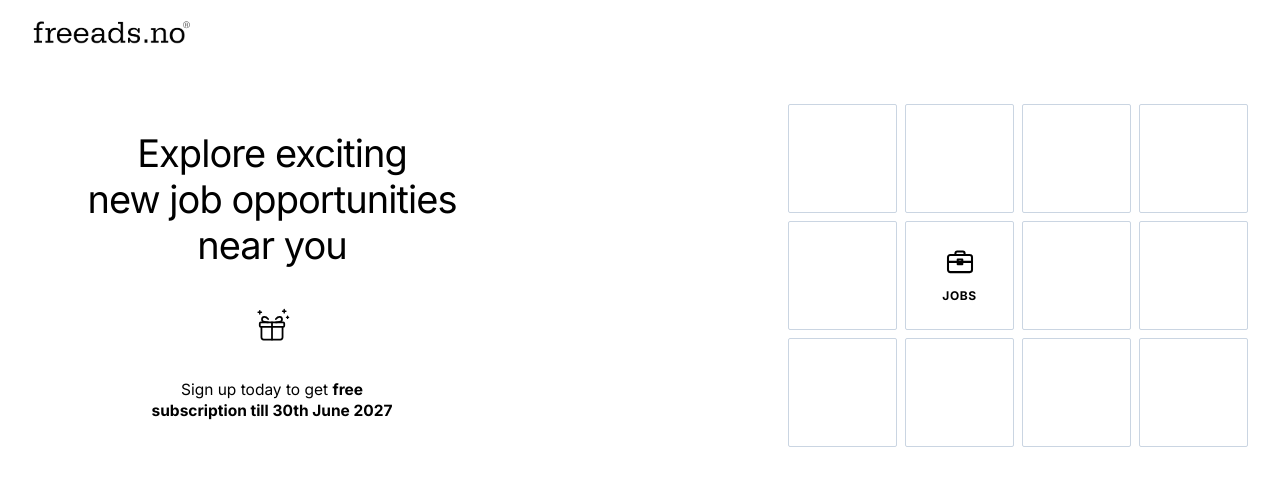
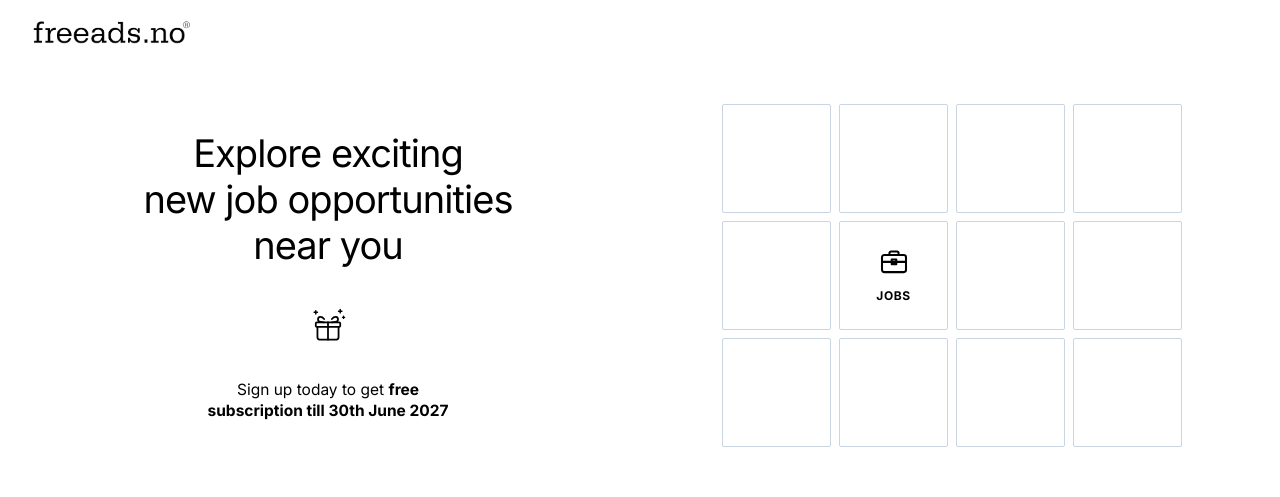
Before and after one commit to akanksha05Singh/Ad_Site, a React (Vite) app in the folder frontend/: page / in a window 1280 px wide. Shown: the top 497 px of the page. Built offline with nearby package versions, Linux system fonts and the light colour scheme; no server answers.

Commit message:
Center hero text directly in 50 percent left column matching annotation

```diff
--- a/frontend/src/components/LandingPage.jsx
+++ b/frontend/src/components/LandingPage.jsx
@@ -105,11 +105,11 @@ export default function LandingPage({
 
         {/* ── Hero Section (Left Text Module + Right 4x3 Categories Grid) ── */}
         <section className="pt-6 sm:pt-10 pb-16 sm:pb-20 w-full">
-          <div className="flex flex-col md:flex-row items-center justify-between gap-10 md:gap-8">
+          <div className="grid grid-cols-1 md:grid-cols-2 items-center gap-10 md:gap-8 w-full">
 
-            {/* Left Column: Heading + Gift Icon + Subscription Offer */}
-            <div className="w-full md:w-[480px] flex flex-col items-center text-center justify-between min-h-[300px] py-1">
-              <h1 className="text-[32px] sm:text-[38px] font-normal text-black leading-[1.22] tracking-tight m-0">
+            {/* Left Column: Heading + Gift Icon + Subscription Offer (Centered in left 50% half of container) */}
+            <div className="w-full flex flex-col items-center text-center justify-between min-h-[300px] py-1">
+              <h1 className="text-[32px] sm:text-[38px] font-normal text-black leading-[1.22] tracking-tight m-0 max-w-[440px]">
                 Explore exciting<br />
                 new job opportunities<br />
                 near you
@@ -130,8 +130,8 @@ export default function LandingPage({
               </div>
             </div>
 
-            {/* Right Column: 4x3 Grid of Categories (Larger boxes, smaller gaps matching manager note) */}
-            <div className="w-full md:w-auto flex md:justify-end justify-center">
+            {/* Right Column: 4x3 Grid of Categories (Centered in right 50% half of container) */}
+            <div className="w-full flex justify-center">
               <div className="w-[420px] sm:w-[460px] grid grid-cols-4 gap-1.5 sm:gap-2">
                 {/* 12 Category Boxes (4 cols x 3 rows) */}
                 {Array.from({ length: 12 }).map((_, index) => {
```
